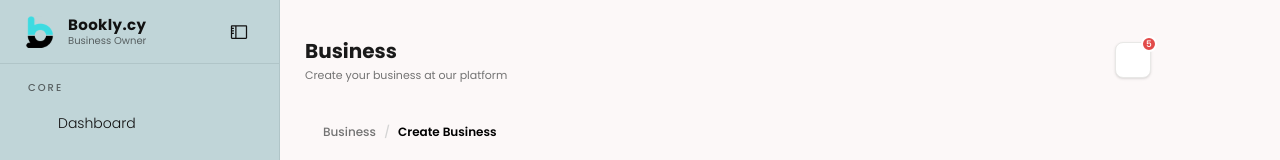
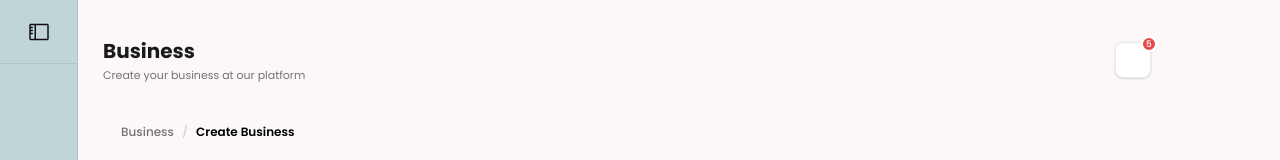
Before and after one commit to SaifulET/Iron_Frontend, a Next.js app: page /business-dashboard in a window 1280 px wide. Shown: the top 160 px of the page. Built offline with nearby package versions, Linux system fonts and the light colour scheme; some icons are missing.

Commit message:
initialize sidebar to collapsed by default but allow fully expanding on click

```diff
--- a/src/app/business-dashboard/page.tsx
+++ b/src/app/business-dashboard/page.tsx
@@ -69,21 +69,9 @@ interface Client {
 
 export default function BusinessDashboard() {
   const [activeTab, setActiveTab] = useState("Business Profile");
-  const [isCollapsed, setIsCollapsed] = useState(false);
+  const [isCollapsed, setIsCollapsed] = useState(true);
   const [showFooterMenu, setShowFooterMenu] = useState(true);
   const footerMenuRef = useRef<HTMLDivElement>(null);
-
-  // Auto-collapse sidebar on mobile screen widths
-  useEffect(() => {
-    const handleResize = () => {
-      if (window.innerWidth < 768) {
-        setIsCollapsed(true);
-      }
-    };
-    handleResize();
-    window.addEventListener("resize", handleResize);
-    return () => window.removeEventListener("resize", handleResize);
-  }, []);
 
   // Bookings Data & Filters
   const [bookingsData, setBookingsData] = useState<Booking[]>(initialBookingsData as Booking[]);
--- a/src/components/DashboardSidebar.tsx
+++ b/src/components/DashboardSidebar.tsx
@@ -91,19 +91,15 @@ export default function DashboardSidebar({
 
   return (
     <aside className={`bg-[#C0D5D8] flex flex-col justify-between shrink-0 border-r border-[#B0C5C8] h-full transition-all duration-300 ${
-      isCollapsed ? "w-[78px]" : "w-[78px] md:w-[280px]"
+      isCollapsed ? "w-[78px]" : "w-[280px]"
     }`}>
 
       {/* Sidebar Header */}
       <div className={`h-16 flex items-center justify-between px-6 border-b border-[#B0C5C8] bg-[#C0D5D8] shrink-0 ${isCollapsed ? "justify-center !px-3" : ""}`}>
         {isCollapsed ? (
           <button
-            onClick={() => {
-              if (window.innerWidth >= 768) {
-                setIsCollapsed(false);
-              }
-            }}
-            className="w-8 h-8 rounded-lg hover:bg-[#B0C5C8]/50 hidden md:flex items-center justify-center text-[#1C1B1C] transition-all cursor-pointer"
+            onClick={() => setIsCollapsed(false)}
+            className="w-8 h-8 rounded-lg hover:bg-[#B0C5C8]/50 flex items-center justify-center text-[#1C1B1C] transition-all cursor-pointer"
           >
             <img src="/businessDashboard/Sidebar Icon.svg" alt="Toggle Sidebar" className="w-6 h-6 object-contain" />
           </button>
```
